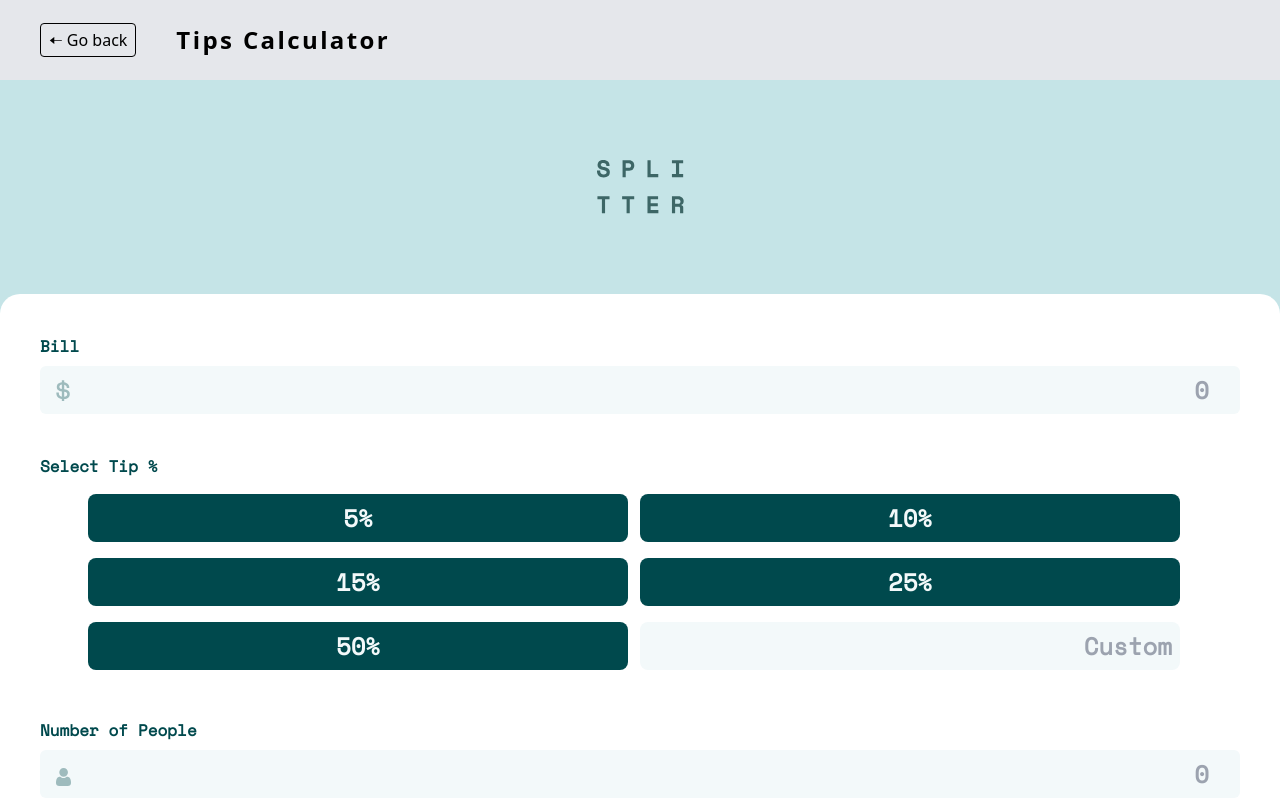
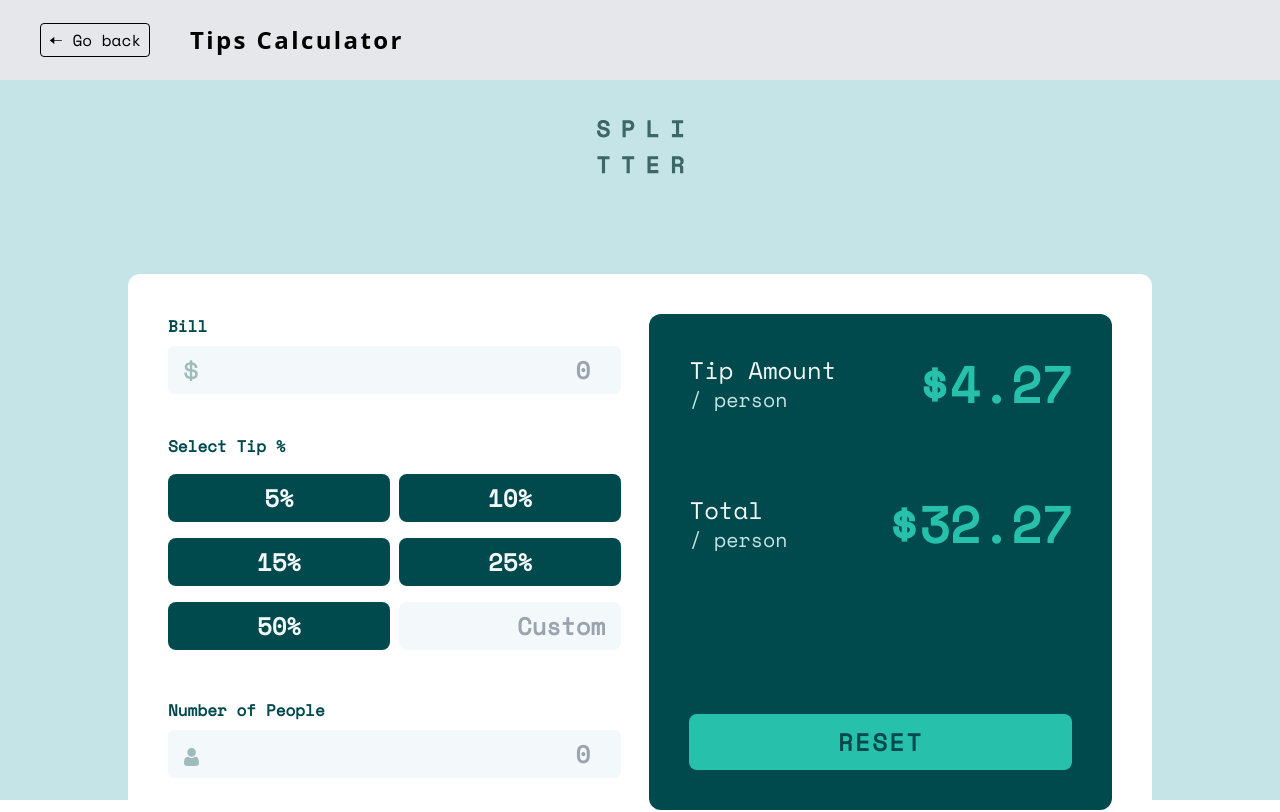
Before and after one commit to ValTM/friendly-bassoon, a React (Vite) app: page /tips-calculator in a window 1280 px wide. Shown: the top 812 px of the page. Built offline with nearby package versions, Linux system fonts and the light colour scheme; the HTML template or start-up script is replaced by a standard one.

Commit message:
added responsice design to Tips Calculator project

```diff
--- a/src/components/Header.jsx
+++ b/src/components/Header.jsx
@@ -10,7 +10,7 @@ function Header(props) {
           &#129056; Go back
         </p>
       </Link>
-      <p className=" text-2xl mt-2 font-bold text-center tracking-widest sm:ml-10 sm:mt-0 ">
+      <p className=" font-sans text-2xl mt-2 font-bold text-center tracking-widest sm:ml-10 sm:mt-0 ">
         {props.title}
       </p>
     </div>
--- a/src/pages/Equalizer/Equalizer.jsx
+++ b/src/pages/Equalizer/Equalizer.jsx
@@ -9,7 +9,7 @@ function Equalizer() {
   return (
     <>
       <Header title="Equalizer" />
-      <div className="eq--body">
+      <div className="eq--body font-sans">
         <HeroSection />
         <MainSection />
         <Footer />
--- a/src/pages/TipsCalculator/RecapContainer.jsx
+++ b/src/pages/TipsCalculator/RecapContainer.jsx
@@ -2,22 +2,24 @@ import React from 'react';
 
 function RecapContainer() {
   return (
-    <div className=" bg-tipsDarkCyan mt-10 rounded-xl px-5 py-7">
-      <div className="flex justify-between items-center">
+    <div className=" bg-tipsDarkCyan mt-10 rounded-xl px-5 py-7 xl:mt-0 xl:h-[100%] xl:px-10 xl:py-10">
+      <div className="flex justify-between items-center ">
         <div>
-          <p className="text-xl text-tipsWhiteColor">Tip Amount</p>
-          <p className="text-tipsLightGrayishCyan">/ person</p>
+          <p className="text-xl text-tipsWhiteColor xl:text-2xl">Tip Amount</p>
+          <p className="text-tipsLightGrayishCyan xl:text-xl">/ person</p>
         </div>
-        <p className="text-3xl text-tipsCyan font-bold">$4.27</p>
+        <p className="text-3xl text-tipsCyan font-bold xl:text-[50px]">$4.27</p>
       </div>
-      <div className="flex justify-between items-center mt-5">
+      <div className="flex justify-between items-center mt-5 xl:mt-20">
         <div>
-          <p className="text-xl text-tipsWhiteColor">Total</p>
-          <p className="text-tipsLightGrayishCyan">/ person</p>
+          <p className="text-xl text-tipsWhiteColor xl:text-2xl">Total</p>
+          <p className="text-tipsLightGrayishCyan xl:text-xl">/ person</p>
         </div>
-        <p className="text-3xl text-tipsCyan font-bold">$32.27</p>
+        <p className="text-3xl text-tipsCyan font-bold xl:text-[50px]">
+          $32.27
+        </p>
       </div>
-      <button className=" mt-7 py-3 w-[100%] bg-tipsCyan rounded-lg text-2xl text-tipsDarkCyan font-bold tracking-widest text-center hover:bg-tipsLightGrayishCyan">
+      <button className=" mt-7 py-3 w-[100%] bg-tipsCyan rounded-lg text-2xl text-tipsDarkCyan font-bold tracking-widest text-center hover:bg-tipsLightGrayishCyan xl:mt-40">
         RESET
       </button>
     </div>
--- a/src/pages/TipsCalculator/TipsCalculator.jsx
+++ b/src/pages/TipsCalculator/TipsCalculator.jsx
@@ -9,18 +9,22 @@ import RecapContainer from './RecapContainer';
 
 function TipsCalculator() {
   return (
-    <>
+    <div className="tips-body h-screen bg-tipsLightGrayishCyan">
       <Header title="Tips Calculator" />
-      <div className="tips-body h-[100%] w-[100%] bg-tipsLightGrayishCyan">
-        <img className="mx-auto pt-20" src={logo} alt="" />
-        <form className=" bg-white mt-20 rounded-t-[20px] p-10">
+      <img className="mx-auto pt-10" src={logo} alt="" />
+      <form className=" bg-white mt-[100px] rounded-t-[20px] p-10 xl:w-[80%] mx-auto xl:rounded-xl 2xl:w-[65%]   ">
+        <div className="xl:flex xl:justify-between">
+          <div className="xl:w-[48%]">
             <BillContainer />
             <TipsContainer />
             <PeopleContainer />
+          </div>
+          <div className="xl:w-[49%]">
             <RecapContainer />
+          </div>
+        </div>
       </form>
     </div>
-    </>
   );
 }
 
--- a/src/pages/TipsCalculator/TipsContainer.jsx
+++ b/src/pages/TipsCalculator/TipsContainer.jsx
@@ -6,24 +6,24 @@ function TipsContainer() {
       <label className="text-tipsDarkCyan font-bold" htmlFor="tip">
         Select Tip %
       </label>
-      <div className="flex flex-wrap justify-center mt-2">
-        <div className=" my-2 mr-3 w-[45%] py-2 bg-tipsDarkCyan text-tipsWhiteColor text-center text-2xl rounded-lg font-bold hover:bg-tipsCyan hover:text-tipsDarkCyan">
+      <div className="flex flex-wrap justify-between mt-2">
+        <div className=" my-2  w-[49%] py-2 bg-tipsDarkCyan text-tipsWhiteColor text-center text-2xl rounded-lg font-bold hover:bg-tipsCyan hover:text-tipsDarkCyan">
           5%
         </div>
-        <div className="my-2 mr-3 w-[45%] py-2 bg-tipsDarkCyan text-tipsWhiteColor text-center text-2xl rounded-lg font-bold hover:bg-tipsCyan hover:text-tipsDarkCyan">
+        <div className="my-2  w-[49%] py-2 bg-tipsDarkCyan text-tipsWhiteColor text-center text-2xl rounded-lg font-bold hover:bg-tipsCyan hover:text-tipsDarkCyan">
           10%
         </div>
-        <div className="my-2 mr-3 w-[45%] py-2 bg-tipsDarkCyan text-tipsWhiteColor text-center text-2xl rounded-lg font-bold hover:bg-tipsCyan hover:text-tipsDarkCyan">
+        <div className="my-2  w-[49%] py-2 bg-tipsDarkCyan text-tipsWhiteColor text-center text-2xl rounded-lg font-bold hover:bg-tipsCyan hover:text-tipsDarkCyan">
           15%
         </div>
-        <div className="my-2 mr-3 w-[45%] py-2 bg-tipsDarkCyan text-tipsWhiteColor text-center text-2xl rounded-lg font-bold hover:bg-tipsCyan hover:text-tipsDarkCyan">
+        <div className="my-2  w-[49%] py-2 bg-tipsDarkCyan text-tipsWhiteColor text-center text-2xl rounded-lg font-bold hover:bg-tipsCyan hover:text-tipsDarkCyan">
           25%
         </div>
-        <div className="my-2 mr-3 w-[45%] py-2 bg-tipsDarkCyan text-tipsWhiteColor text-center text-2xl rounded-lg font-bold hover:bg-tipsCyan hover:text-tipsDarkCyan">
+        <div className="my-2  w-[49%] py-2 bg-tipsDarkCyan text-tipsWhiteColor text-center text-2xl rounded-lg font-bold hover:bg-tipsCyan hover:text-tipsDarkCyan">
           50%
         </div>
         <input
-          className="my-2 mr-3 w-[45%] py-2 bg-tipsWhiteColor text-tipsDarkCyan text-center text-2xl rounded-lg font-bold text-right pr-2 pl-2 focus:outline-none focus:border-tipsCyan focus:ring-tipsCyan focus:ring-2"
+          className="my-2  w-[49%] py-2 bg-tipsWhiteColor text-tipsDarkCyan text-center text-2xl rounded-lg font-bold text-right pr-2 pl-2 focus:outline-none focus:border-tipsCyan focus:ring-tipsCyan focus:ring-2 xl:pr-4"
           placeholder="Custom"
         />
       </div>
```
Lines whose indentation alone changed are shown as unchanged.
